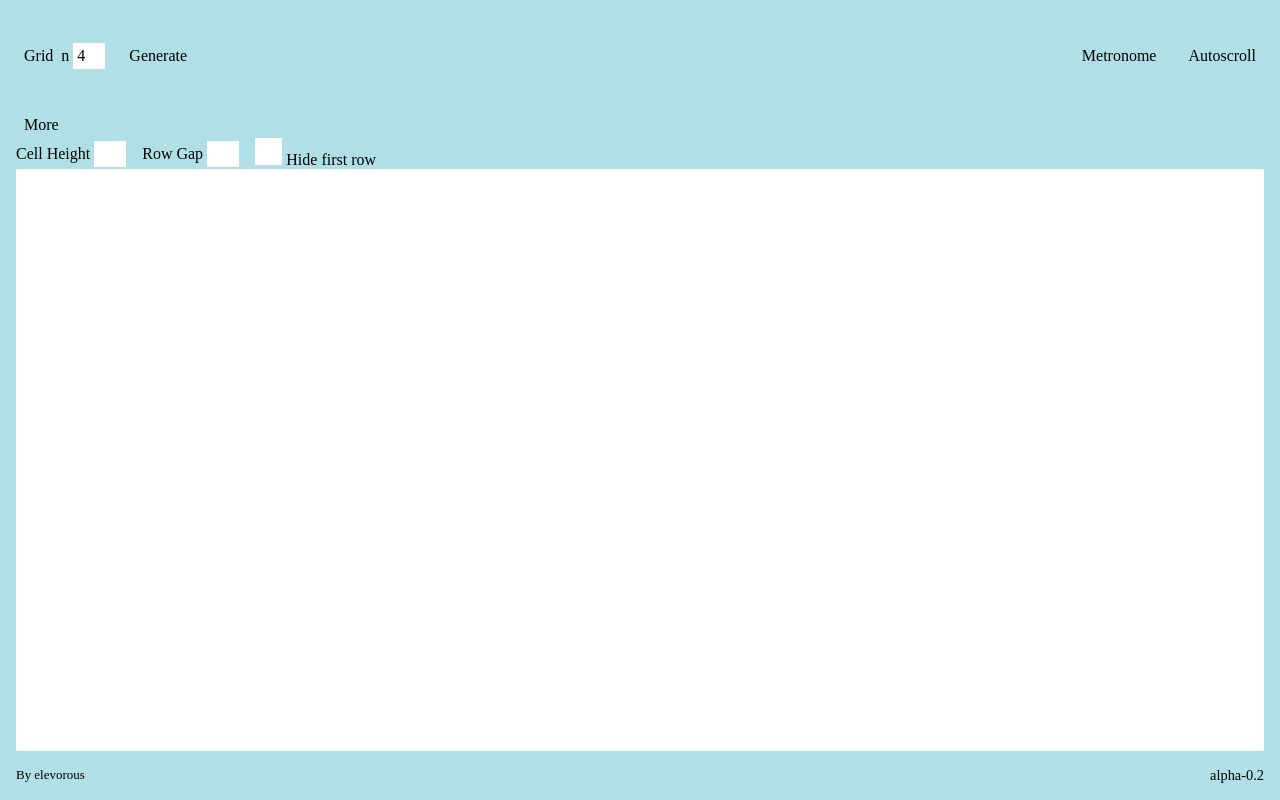
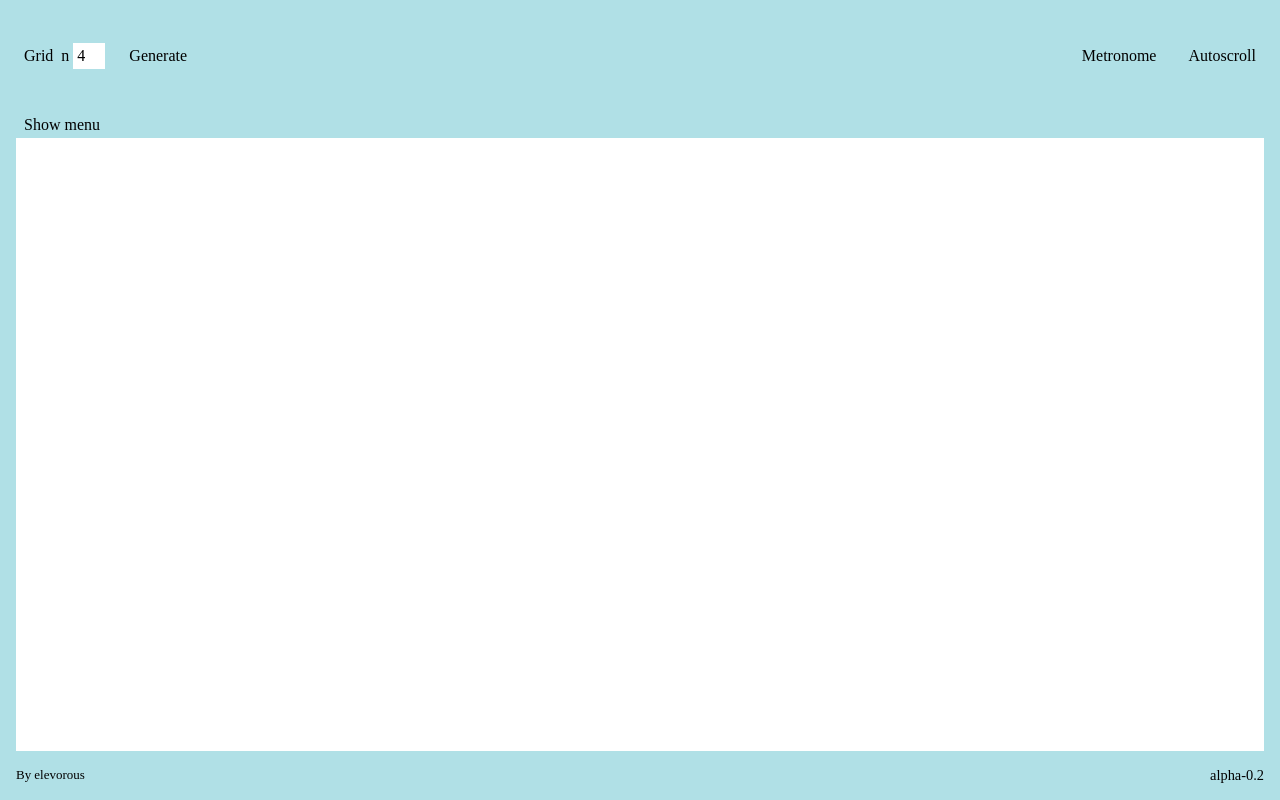
Before and after one commit to elevorous/DrumComboDemo, a website: page index.html in a window 1280 px wide. Drawn offline with Linux system fonts and the light colour scheme.

Commit message:
[DCO-47] - (WIP) Side menu
- Start of basic side menu component

```diff
--- a/index.html
+++ b/index.html
@@ -20,6 +20,7 @@
                     "component.autoscroll-form": "./scripts/site/petite-vue/component.autoscroll-form.js",
                     "component.view-options-form": "./scripts/site/petite-vue/component.view-options-form.js",
                     "component.control-panel": "./scripts/site/petite-vue/component.control-panel.js",
+                    "component.side-menu": "./scripts/site/petite-vue/component.side-menu.js",
                     "component.render-area": "./scripts/site/petite-vue/component.render-area.js",
                     "page-manager": "./scripts/site/petite-vue/page-manager.js"
                 }
@@ -30,12 +31,7 @@
         <div class="page-content">
             <header class="u-screen-only">
                 <div class="control-panel--wrapper" v-scope="controlPanelInstance"></div>
-                <div>
-                    <button type="button" onclick="toggleMoreMenu(event)">More</button>
-                </div>
-                <div id="moreMenu">
-                    <div v-scope="viewOptionsFormInstance"></div>
-                </div>
+                <div class="side-menu--wrapper" v-scope="sideMenuInstance"></div>
             </header>
             <main v-scope="renderAreaInstance"></main>
             <footer>
@@ -150,7 +146,27 @@
                     <div class="control-panel__panel-toggle">
                         <button type="button" @click="activeControlPanelIndex = index">{{ controlForm.name }}</button>
                     </div>
-                    <div class="control-panel__panel-content" v-scope="controlForm.clazz"></div>
+                    <div class="control-panel__panel-content" v-scope="controlForm.componentInstance"></div>
+                </div>
+            </div>
+        </template>
+
+        <!--
+        @see /scripts/site/petite-vue/component.side-menu.js
+
+        @author elevorous
+        -->
+        <template id="side-menu-component-template">
+            <div class="side-menu" :data-menu-open="isOpen">
+                <div class="side-menu-toggle">
+                    <button type="button" @click="toggleMenu">
+                        {{ isOpen ? "Hide menu" : "Show menu" }}
+                    </button>
+                </div>
+                <div class="side-menu__menu">
+                    <div class="side-menu__menu-items">
+                        <div class="side-menu__menu-item" v-for="item in menuItems" v-scope="item.componentInstance"></div>
+                    </div>
                 </div>
             </div>
         </template>
--- a/scripts/site/index.js
+++ b/scripts/site/index.js
@@ -2,6 +2,7 @@
 import { createApp } from "petite-vue-pro";
 import { GenerateGridFormComponent } from "component.generate-grid-form";
 import { ControlPanelComponent } from "component.control-panel";
+import { SideMenuComponent } from "component.side-menu";
 import { MetronomeFormComponent } from "component.metronome-form";
 import { AutoscrollFormComponent } from "component.autoscroll-form";
 import { ViewOptionsFormComponent } from "component.view-options-form";
@@ -29,17 +30,17 @@ import { PageManager } from "page-manager";
 
         const controlPanelComponents = [
             {
-                clazz: gridFormInstance,
+                componentInstance: gridFormInstance,
                 name: 'Grid',
                 icon: ''
             },
             {
-                clazz: metronomeFormInstance,
+                componentInstance: metronomeFormInstance,
                 name: 'Metronome',
                 icon: ''
             },
             {
-                clazz: autoscrollFormInstance,
+                componentInstance: autoscrollFormInstance,
                 name: 'Autoscroll',
                 icon: ''
             }
@@ -49,6 +50,18 @@ import { PageManager } from "page-manager";
             controlPanelComponents: controlPanelComponents
         });
 
+        const menuItems = [
+            {
+                componentInstance: viewOptionsFormInstance,
+                name: 'View Options',
+                icon: ''
+            }
+        ];
+
+        const sideMenuInstance = SideMenuComponent({
+            menuItems: menuItems
+        });
+
 
         // TODO: add event listeners for keyboard inputs to change metronome
         // TODO: add facility to load in last saved settings etc.
@@ -56,6 +69,9 @@ import { PageManager } from "page-manager";
         createApp({
             get controlPanelInstance() {
                 return controlPanelInstance;
+            },
+            get sideMenuInstance() {
+                return sideMenuInstance;
             },
             get viewOptionsFormInstance() {
                 return viewOptionsFormInstance;
--- a/scripts/site/petite-vue/component.control-panel.js
+++ b/scripts/site/petite-vue/component.control-panel.js
@@ -24,8 +24,8 @@ export function ControlPanelComponent(props) {
         $template: '#control-panel-component-template',
 
         /* ------------------ Fields ------------------ */
-        controlPanelComponents: props.controlPanelComponents,
-        activeControlPanelIndex: 0,
+        controlPanelComponents: props.controlPanelComponents || [],
+        activeControlPanelIndex: props.activeControlPanelIndex || 0,
 
         /* ------------------ Getters ------------------ */
 
--- /dev/null
+++ b/scripts/site/petite-vue/component.side-menu.js
@@ -0,0 +1,37 @@
+/**
+* INCLUDE:
+*   <script type="module" src="scripts/site/petite-vue/component.side-menu.js"></script>
+*
+* USAGE:
+*   import { SideMenuComponent } from "component.side-menu";
+*
+* @author elevorous
+*/
+
+'use strict';
+
+/**
+* @Component
+* A petite-vue Component representing
+*
+* @see /templates/site/petite-vue/side-menu.html
+*
+* @param {object} props - an object possessing variables passed in from an instantiation of this Component
+* @return {object} - a SideMenuComponent instance
+*/
+export function SideMenuComponent(props) {
+    return {
+        $template: '#side-menu-component-template',
+
+        /* ------------------ Fields ------------------ */
+        menuItems: props.menuItems || [],
+        isOpen: false,
+
+        /* ------------------ Getters ------------------ */
+
+        /* ------------------ Functions ------------------ */
+        toggleMenu() {
+            this.isOpen = !this.isOpen;
+        }
+    }
+}
--- /dev/null
+++ b/scss/site/components/_components.side-menu.scss
@@ -0,0 +1,28 @@
+header {
+    position: relative;
+}
+
+.side-menu {
+    $this: &;
+
+    &__menu {
+        position: absolute;
+        z-index: 1;
+        background: lightgray;
+        min-width: 30em;
+        max-width: 100vw;
+        right: 0;
+        top: 100%;
+        padding: 1em;
+        height: calc(100vh - 100%);
+        overflow-y: scroll;
+        overflow-x: hidden;
+        display: none;
+    }
+
+    &[data-menu-open="true"] {
+        #{$this}__menu {
+            display: block;
+        }
+    }
+}
--- a/scss/site/style.scss
+++ b/scss/site/style.scss
@@ -53,3 +53,4 @@
 @import "components/components.render-area";
 @import "components/components.combination";
 @import "components/components.control-panel";
+@import "components/components.side-menu";
```
Also changed, not shown: templates/site/index.html (+3 -6 lines), templates/site/petite-vue/control-panel.html (+1 -1 lines), templates/site/petite-vue/side-menu.html (added, +19 -0 lines), css/site/style.css.
